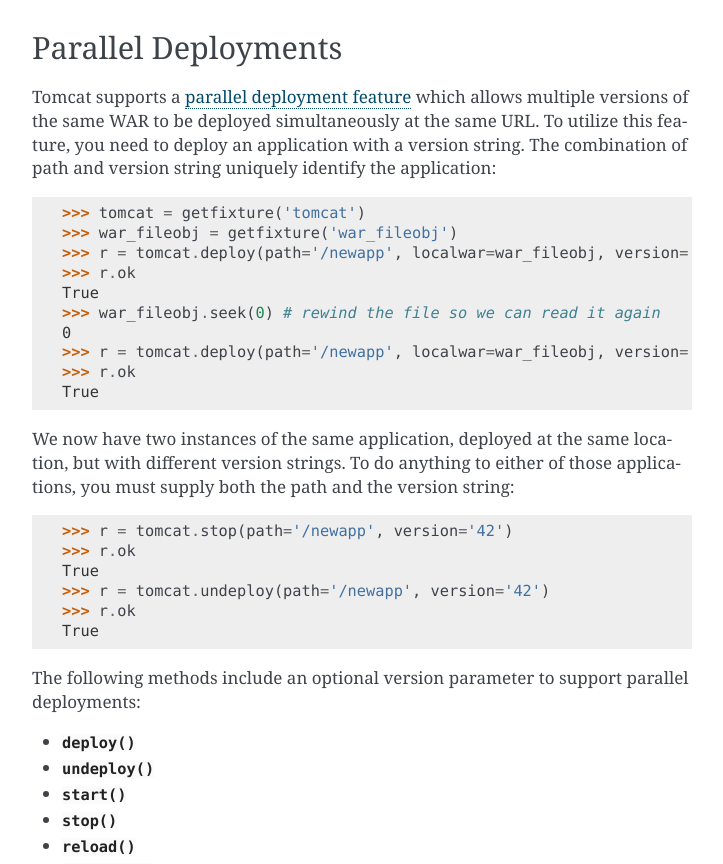
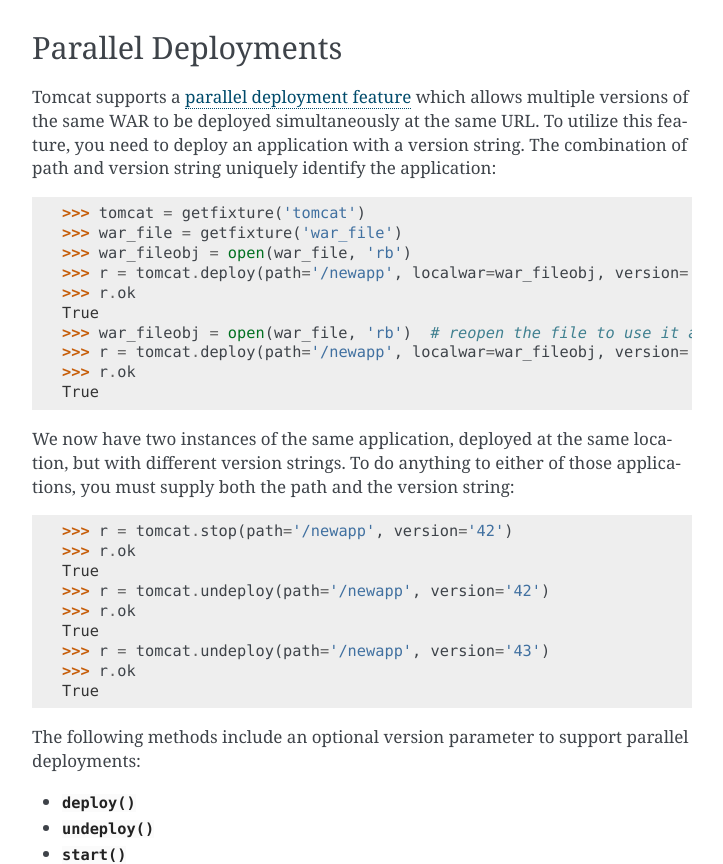
Before and after one commit to tomcatmanager/tomcatmanager, a Sphinx documentation site: the page built from docs/library.rst, in a window 1280 px wide and 900 px high, scrolled down 2082 px, cut to the strip 36-900 px from the top of the window. Shown: the whole strip, without its empty margins (388-1111 px from the left). Built offline with Sphinx 7.4.7, drawn with Linux system fonts in a browser that asks for light colours.

Commit message:
Make sure to undeploy all the apps we deploy.

```diff
--- a/docs/library.rst
+++ b/docs/library.rst
@@ -69,12 +69,12 @@
 string uniquely identify the application::
 
    >>> tomcat = getfixture('tomcat')
-   >>> war_fileobj = getfixture('war_fileobj')
+   >>> war_file = getfixture('war_file')
+   >>> war_fileobj = open(war_file, 'rb')
    >>> r = tomcat.deploy(path='/newapp', localwar=war_fileobj, version='42')
    >>> r.ok
    True
-   >>> war_fileobj.seek(0) # rewind the file so we can read it again
-   0
+   >>> war_fileobj = open(war_file, 'rb')  # reopen the file to use it again
    >>> r = tomcat.deploy(path='/newapp', localwar=war_fileobj, version='43')
    >>> r.ok
    True
@@ -87,6 +87,9 @@
    >>> r.ok
    True
    >>> r = tomcat.undeploy(path='/newapp', version='42')
+   >>> r.ok
+   True
+   >>> r = tomcat.undeploy(path='/newapp', version='43')
    >>> r.ok
    True
 
```
